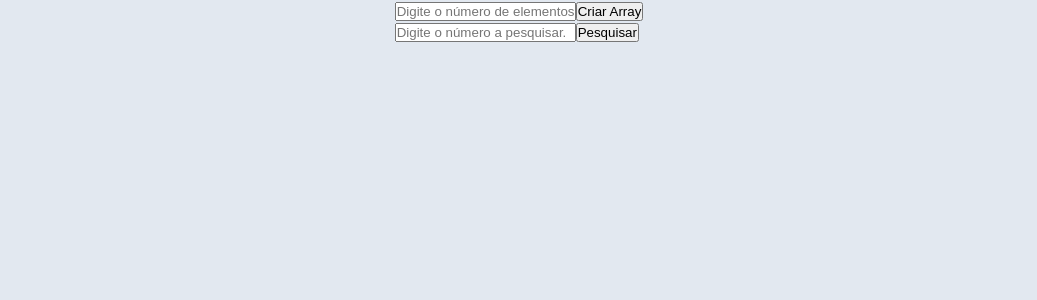
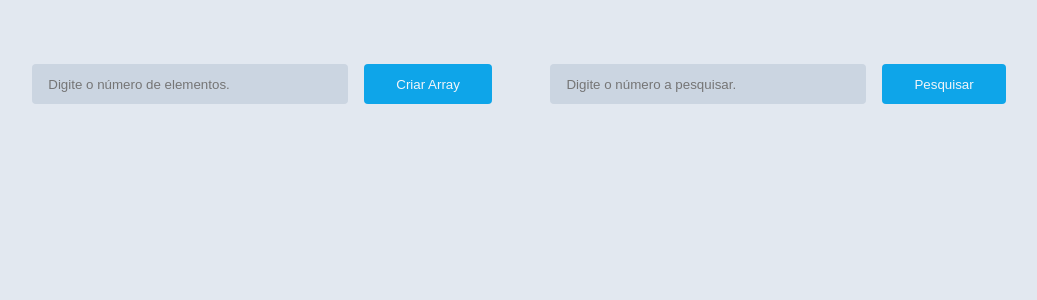
Before and after one commit to iagoOliv/visualithm, an Angular app: page / in a window 1280 px wide. Shown: the top 300 px of the page, without its empty margins (121-1158 px from the left). Built offline with nearby package versions, Linux system fonts and the light colour scheme.

Commit message:
input styling

```diff
--- a/src/app/app.component.scss
+++ b/src/app/app.component.scss
@@ -0,0 +1,6 @@
+.options__wrapper {
+    display: flex;
+    justify-content: space-around;
+    flex-wrap: wrap;
+    gap: .8rem;
+}
--- a/src/app/components/input/input.component.html
+++ b/src/app/components/input/input.component.html
@@ -1,4 +1,4 @@
 <div class="input__wrapper">
-  <input type="text" placeholder={{placeholder}} />
+  <input type="number" placeholder={{placeholder}} />
   <button (click)="onButtonClick()">{{ button_message }}</button>
 </div>
--- a/src/app/components/input/input.component.scss
+++ b/src/app/components/input/input.component.scss
@@ -0,0 +1,30 @@
+.input__wrapper {
+    display: flex;
+    gap: 1.6rem;
+    height: 4rem
+}
+
+.input__wrapper > * {
+    border: none;
+    border-radius: .4rem;
+    transition: all ease-in-out 200ms;
+    height: 100%;
+}
+
+input {
+    width: 30rem;
+    padding-left: 1.6rem;
+    background: #cbd5e1;
+}
+
+button {
+    padding-left: 3.2rem;
+    padding-right: 3.2rem;
+    background: #0ea5e9;
+    color: #f1f5f9;
+    cursor: pointer;
+}
+
+button:hover {
+    filter: brightness(1.1);
+}
--- a/src/styles.scss
+++ b/src/styles.scss
@@ -1,4 +1,3 @@
-/* You can add global styles to this file, and also import other style files */
 @import url('https://fonts.googleapis.com/css2?family=Inter:wght@300;800&family=Poppins:wght@100;200;300;400;500;600;700;800;900&display=swap');
 
 *,
@@ -24,3 +23,11 @@ body {
     font-family: 'Inter', sans-serif;
     position: relative;
 }
+
+app-root {
+    margin-top: 6.4rem;
+    width: 80%;
+    display: flex;
+    flex-direction: column;
+    gap: 3.2rem;
+}
```
